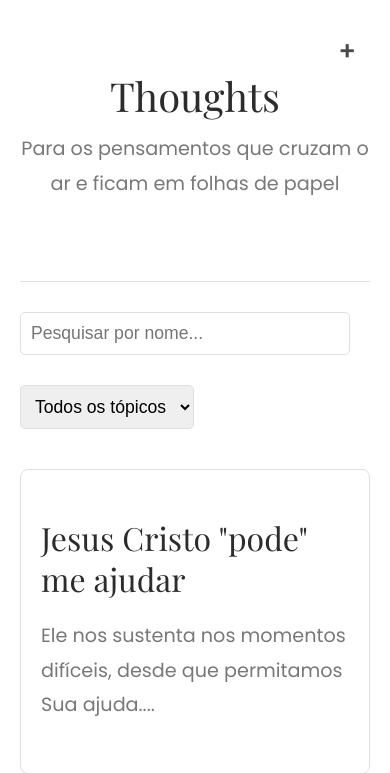
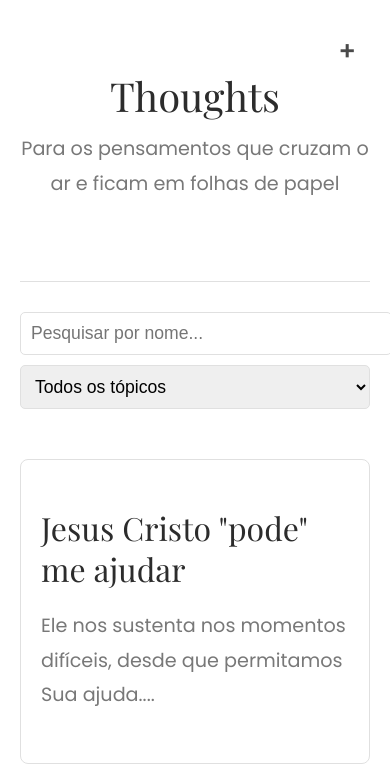
Before and after one commit to Villamediana/Thoughts---Blog, a Flask app: page / in a window 390 px wide. Shown: the top 773 px of the page. Run offline with Flask 3, Linux system fonts and the light colour scheme.

Commit message:
Second commit

```diff
--- a/static/styles.css
+++ b/static/styles.css
@@ -156,6 +156,7 @@ button:hover {
     display: flex;
     justify-content: space-between;
     margin-bottom: 30px;
+    flex-wrap: wrap;
 }
 
 .search-bar {
@@ -182,8 +183,18 @@ button:hover {
     transition: border 0.3s ease;
 }
 
-.topic-filter:focus {
-    border-color: #b3b3b3;
+/* Ajustes para dispositivos móviles */
+@media (max-width: 600px) {
+    .filters {
+        flex-direction: column;
+    }
+
+    .search-bar,
+    .topic-filter {
+        width: 100%;
+        margin: 0;
+        margin-bottom: 10px; /* Espacio entre los campos en mobile */
+    }
 }
 
 
--- a/templates/home.html
+++ b/templates/home.html
@@ -24,10 +24,10 @@
         <!-- Barra de búsqueda y filtro por tópico -->
         <div class="filters">
             <input type="text" id="search-bar" class="search-bar" placeholder="Pesquisar por nome...">
+            <select id="topic-filter" class="topic-filter">
+                <!-- Los tópicos se cargarán dinámicamente aquí -->
+            </select>
         </div>
-        <select id="topic-filter" class="topic-filter">
-            <!-- Los tópicos se cargarán dinámicamente aquí -->
-        </select>
 
         <div id="blog-list" class="blog-list"></div>
 
```
